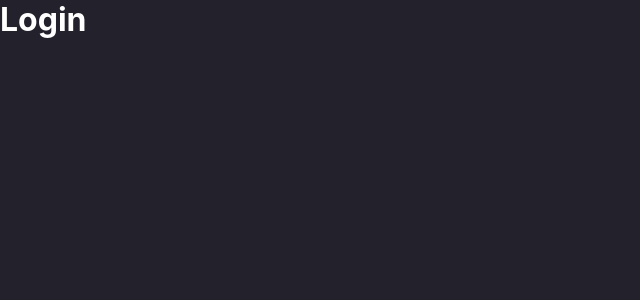
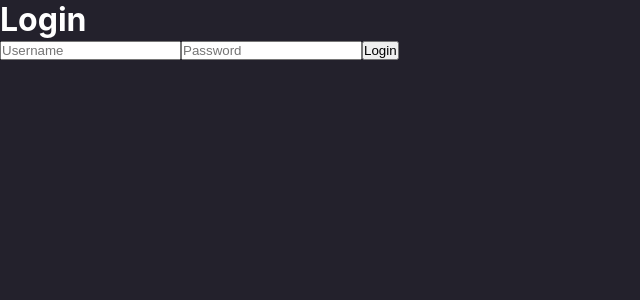
Before and after one commit to WillianSantosC/ethos-habits-management, a React (Create React App) app: page / in a window 1280 px wide. Shown: the top 300 px of the page, without its empty margins (0-640 px from the left). Built offline with nearby package versions, Linux system fonts and the light colour scheme.

Commit message:
feat: functional login

```diff
--- a/src/pages/Login/index.jsx
+++ b/src/pages/Login/index.jsx
@@ -1,7 +1,43 @@
+import * as yup from "yup";
+import { useForm } from "react-hook-form";
+import { yupResolver } from "@hookform/resolvers/yup";
+import api from "../../services/api";
+
 function Login() {
+  const schema = yup.object().shape({
+    username: yup.string().required("Required username"),
+    password: yup.string().required("Required password"),
+  });
+  const { register, handleSubmit } = useForm({
+    resolver: yupResolver(schema),
+  });
+  const handleNewUser = (data) => {
+    api
+      .post("/sessions/", data)
+      .then((response) => {
+        console.log(response);
+      })
+      .catch((err) => {
+        console.log(err);
+        console.log(data);
+      });
+  };
+
   return (
     <div>
-      <h1>Login</h1>
+      <form onSubmit={handleSubmit(handleNewUser)} className="formInputs">
+        <h1>Login</h1>
+
+        <input type="text" placeholder="Username" {...register("username")} />
+
+        <input
+          type="password"
+          placeholder="Password"
+          {...register("password")}
+        />
+
+        <button type="submit">Login</button>
+      </form>
     </div>
   );
 }
--- a/src/services/api.js
+++ b/src/services/api.js
@@ -1,5 +1,7 @@
 import axios from "axios";
 
-export const api = axios.create({
-  baseURL: "https://kabit-api.herokuapp.com",
+const api = axios.create({
+  baseURL: "https://kenzie-habits.herokuapp.com",
 });
+
+export default api;
```
